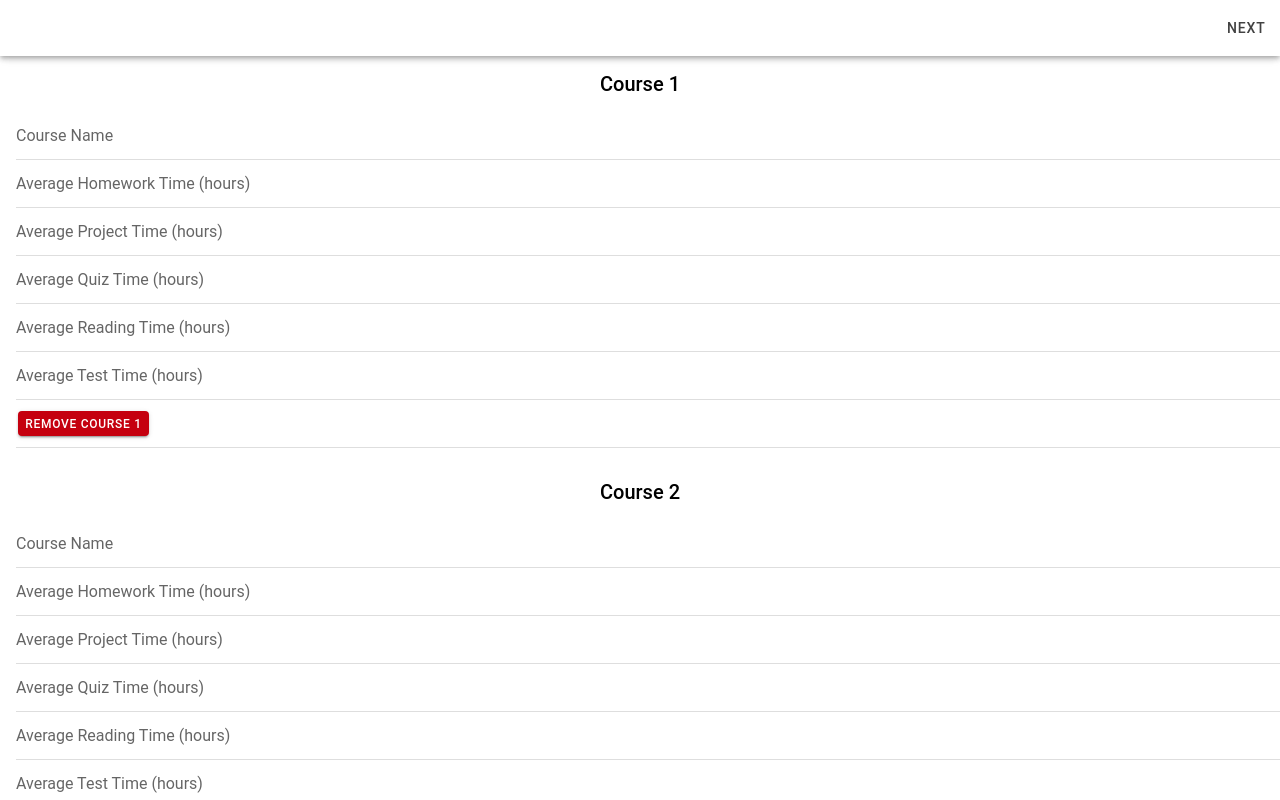
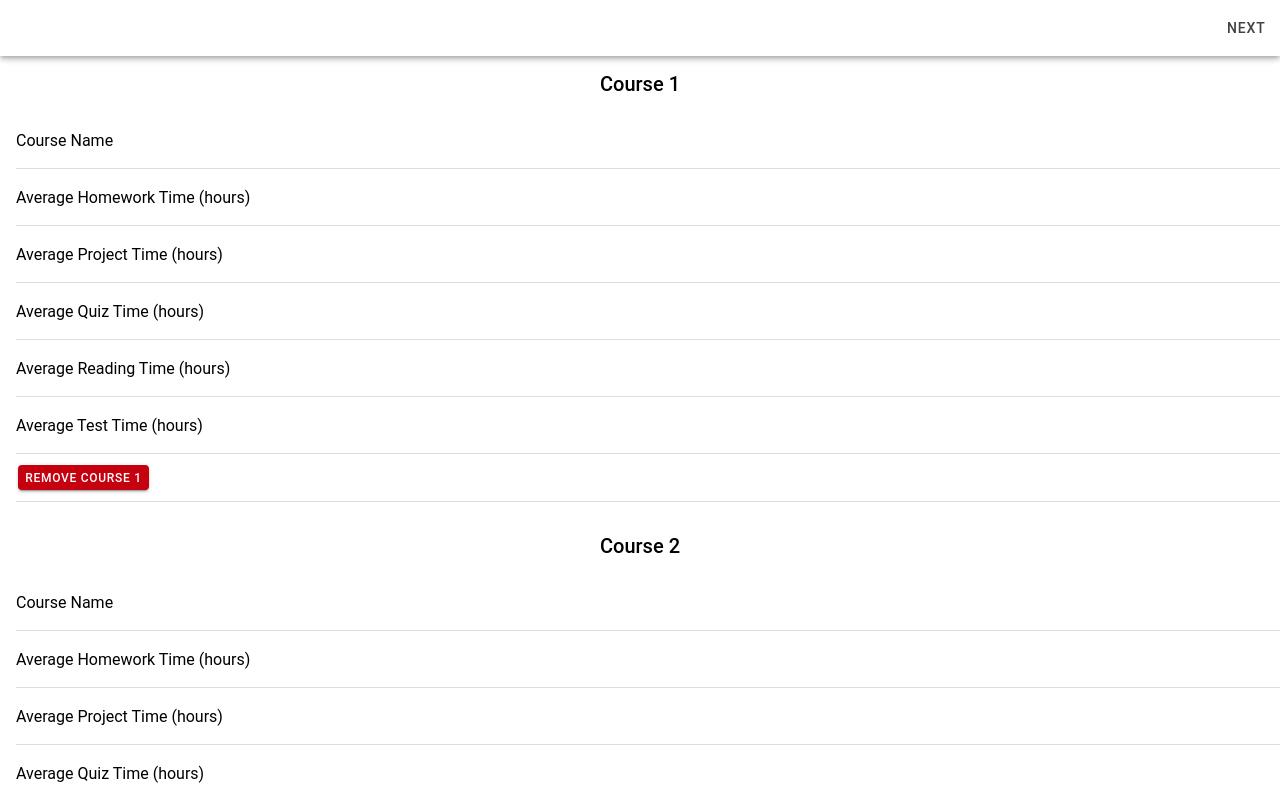
Before and after one commit to carmendyck/cse210-team7, a React (Vite) app in the folder frontend/: page /create_acct_pref in a window 1280 px wide. Built offline with nearby package versions, Linux system fonts and the light colour scheme; sample sign-in values are in the browser's storage.

Commit message:
Add the user_id property and make the UI better

```diff
--- a/frontend/src/pages/CreateAccountPreferences.tsx
+++ b/frontend/src/pages/CreateAccountPreferences.tsx
@@ -110,60 +110,54 @@ const CreateAccountPreferences: React.FC = () => {
           <div key={index} style={{ marginBottom: "2rem" }}>
             <h2 className="course-title">Course {index + 1}</h2>
             <IonItem>
-              <IonInput
-                aria-label="Course Name"
-                placeholder="Course Name"
-                // value={course.course_name}
-                value={course.course_name !== "NULL" ? course.course_name : ""}
-                onIonInput={(e) => handleInputChange(e, index, "course_name")}
-              />
+      <IonInput
+        label="Course Name"
+        labelPlacement="floating"
+        value={course.course_name !== "NULL" ? course.course_name : ""}
+        onIonInput={(e) => handleInputChange(e, index, "course_name")}
+      />
             </IonItem>
             <IonItem>
               <IonInput
-                aria-label="Homework"
-                placeholder="Average Homework Time (hours)"
-
-                // value={course.avg_time_homework}
+                label="Average Homework Time (hours)"
+                labelPlacement="floating"
                 value={course.course_name !== "NULL" ? course.avg_time_homework : ""}
                 onIonInput={(e) => handleInputChange(e, index, "avg_time_homework")}
               />
             </IonItem>
             <IonItem>
               <IonInput
-                aria-label="Project"
-                placeholder="Average Project Time (hours)"
-                // value={course.avg_time_project}
+                label="Average Project Time (hours)"
+                labelPlacement="floating"
                 value={course.course_name !== "NULL" ? course.avg_time_project : ""}
                 onIonInput={(e) => handleInputChange(e, index, "avg_time_project")}
               />
             </IonItem>
             <IonItem>
               <IonInput
-                aria-label="Quiz"
-                placeholder="Average Quiz Time (hours)"
-                // value={course.avg_time_quiz}
+                label="Average Quiz Time (hours)"
+                labelPlacement="floating"
                 value={course.course_name !== "NULL" ? course.avg_time_quiz : ""}
                 onIonInput={(e) => handleInputChange(e, index, "avg_time_quiz")}
               />
             </IonItem>
             <IonItem>
               <IonInput
-                aria-label="Reading"
-                placeholder="Average Reading Time (hours)"
-                // value={course.avg_time_reading}
+                label="Average Reading Time (hours)"
+                labelPlacement="floating"
                 value={course.course_name !== "NULL" ? course.avg_time_reading : ""}
                 onIonInput={(e) => handleInputChange(e, index, "avg_time_reading")}
               />
             </IonItem>
             <IonItem>
               <IonInput
-                aria-label="Test"
-                placeholder="Average Test Time (hours)"
-                // value={course.avg_time_test}
+                label="Average Test Time (hours)"
+                labelPlacement="floating"
                 value={course.course_name !== "NULL" ? course.avg_time_test : ""}
                 onIonInput={(e) => handleInputChange(e, index, "avg_time_test")}
               />
             </IonItem>
+
             <IonItem>
               <IonButton
                 color="danger"
```
Also changed, not shown: 1 other file (tests, documents, lock files or other folders).
